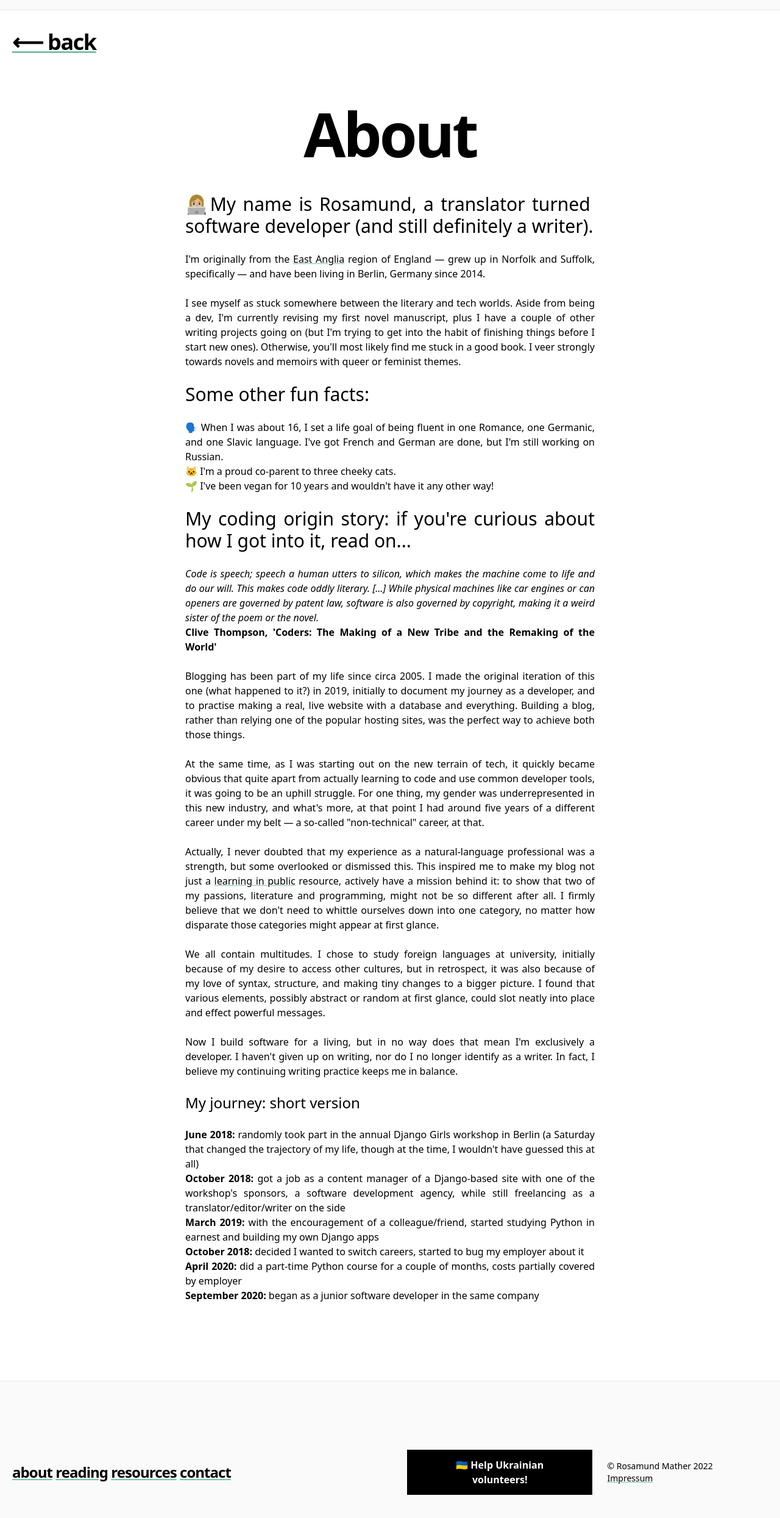
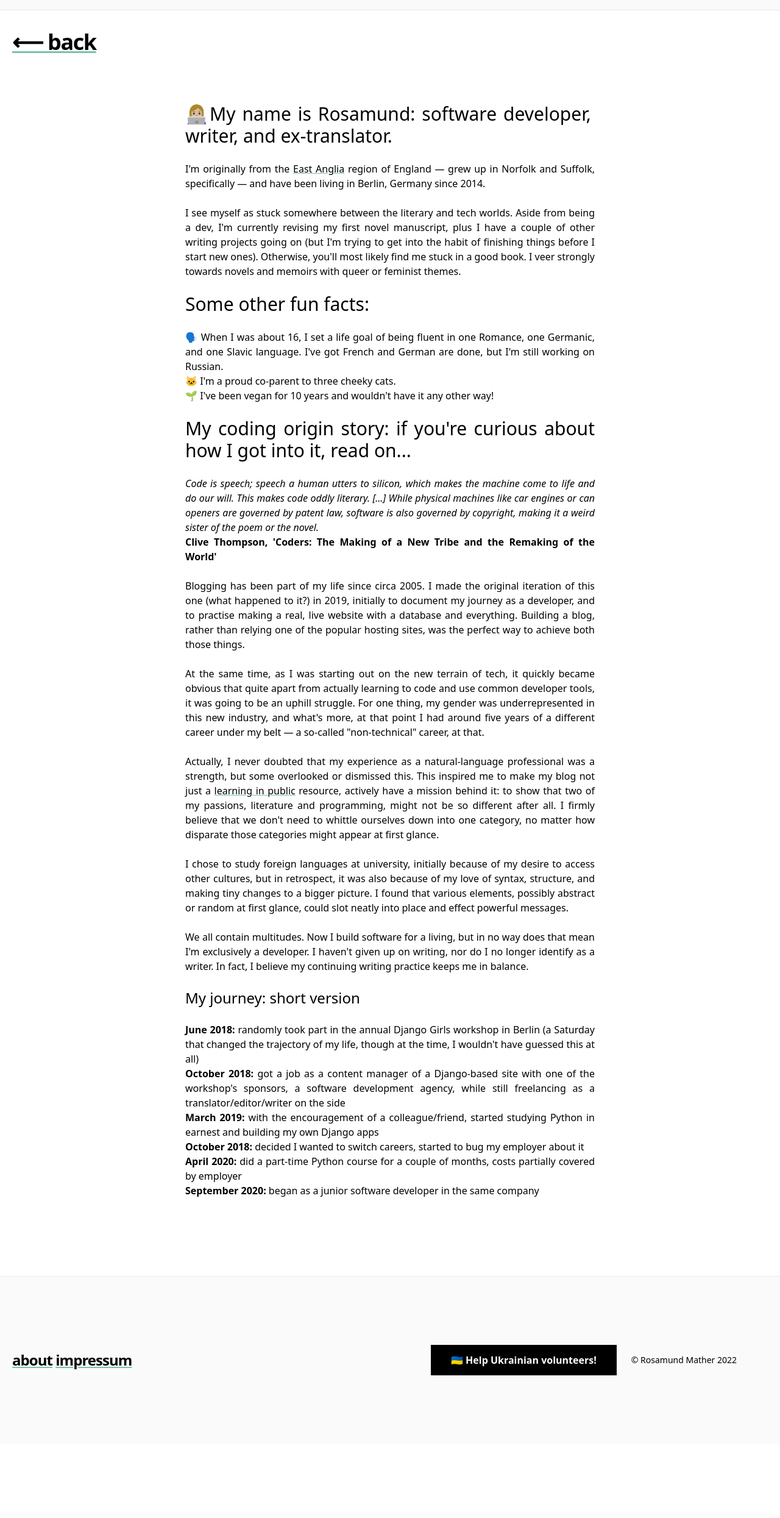
Before and after one commit to rosamundm/devblog, a Next.js app: page /about in a window 1280 px wide. Shown: the top 2490 px of the page at 61% size. After the commit the page ends 2368 px from the top, so only its background shows below. Built offline with nearby package versions, Linux system fonts and the light colour scheme.

Commit message:
Change and remove some small aesthetic things

```diff
--- a/components/footer.js
+++ b/components/footer.js
@@ -10,9 +10,10 @@ export default function Footer() {
         <div className="py-28 flex flex-col lg:flex-row items-center">
           <div className="text-2xl font-bold tracking-tighter leading-tight text-center lg:text-left mb-10 lg:mb-0 lg:pr-4 lg:w-1/2">
             <Link href={`/about/`}>about</Link> {''}
-            <Link href={`/reading/`}>reading</Link> {''}
-            <Link href={`/resources/`}>resources</Link> {''}
-            <Link href={`/contact/`}>contact</Link>
+            {/* <Link href={`/reading/`}>reading</Link> {''} */}
+            {/* <Link href={`/resources/`}>resources</Link> {''} */}
+            {/* <Link href={`/contact/`}>contact</Link> */}
+            <Link href={`/impressum/`}>impressum</Link>
           </div>
           <div className="flex flex-col lg:flex-row justify-center items-center lg:pl-4 lg:w-1/2">
             <a
@@ -25,7 +26,6 @@ export default function Footer() {
               className="mx-3 text-sm"
             >
               © Rosamund Mather {(new Date().getFullYear())} {''}
-              <Link href={`/impressum/`}>Impressum</Link>
             </div>
 
           </div>
--- a/components/intro.js
+++ b/components/intro.js
@@ -4,10 +4,10 @@ export default function Intro() {
   return (
     <section className="flex-col md:flex-row flex items-center md:justify-between mt-16 mb-16 md:mb-12">
       <h1 className="text-6xl md:text-8xl font-mono tracking-tighter leading-tight md:pr-8 drop-shadow-lg">
-        Rosamund Mather
+        rosamund.dev
       </h1>
       <h4 className="text-right md:text-left text-lg mt-5 md:pl-8">
-        <Link href={`/about/`}>a writer of code and prose</Link>
+
       </h4>
     </section>
   )
--- a/pages/about.js
+++ b/pages/about.js
@@ -9,11 +9,7 @@ export default function About() {
     <Layout>
       <Container>
       <Header />
-        <div className="text-8xl font-bold text-center tracking-tighter leading-tight md:leading-none mb-12 text-center ">
-          About
-        </div>
-
-      <article className="mb-32 text-justify	">
+      <article className="mb-32 text-justify">
           <Head>
               <title>
                 About
@@ -23,7 +19,7 @@ export default function About() {
           <div className="max-w-2xl mx-auto">
 
               <h2 className="text-3xl">
-                  👩🏼‍💻My name is Rosamund, a translator turned software developer (and still definitely a writer).
+                  👩🏼‍💻My name is Rosamund: software developer, writer, and ex-translator.
               </h2>
                   <br></br>
               <p>
@@ -96,13 +92,13 @@ export default function About() {
               </p>
                   <br></br>
               <p>
-                  We all contain multitudes. I chose to study foreign languages at university, initially because of my desire to access other cultures, but in retrospect,
+                  I chose to study foreign languages at university, initially because of my desire to access other cultures, but in retrospect,
                   it was also because of my love of syntax, structure, and making tiny changes to a bigger picture. I found that various elements, possibly abstract or
                   random at first glance, could slot neatly into place and effect powerful messages.
               </p>
                   <br></br>
               <p>
-                  Now I build software for a living, but in no way does that mean I'm exclusively a developer. I haven't given up on writing, nor do I no longer identify
+                  We all contain multitudes. Now I build software for a living, but in no way does that mean I'm exclusively a developer. I haven't given up on writing, nor do I no longer identify
                   as a writer. In fact, I believe my continuing writing practice keeps me in balance.
               </p>
                   <br></br>
--- a/pages/impressum.js
+++ b/pages/impressum.js
@@ -9,9 +9,7 @@ export default function Impressum() {
     <Layout>
       <Container>
       <Header />
-        <div className="text-8xl font-bold text-center tracking-tighter leading-tight md:leading-none mb-12 text-center ">
-          Impressum
-        </div>
+
 
         <article className="mb-32">
           <Head>
```
